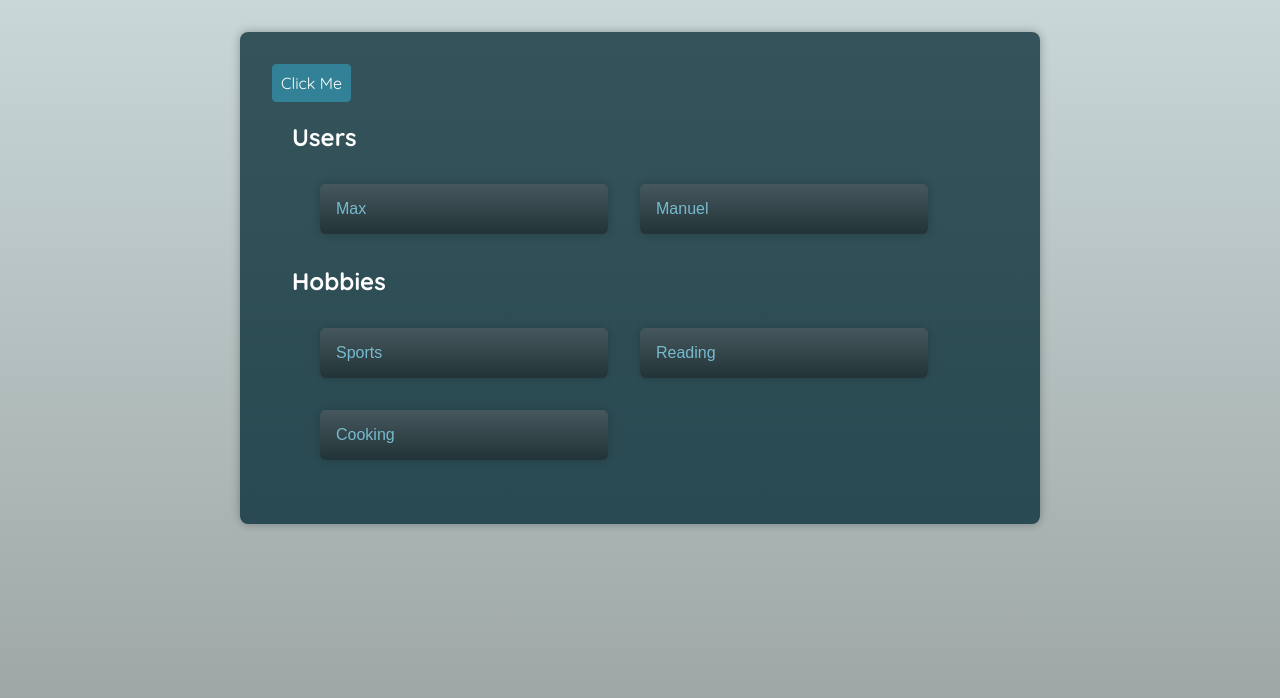
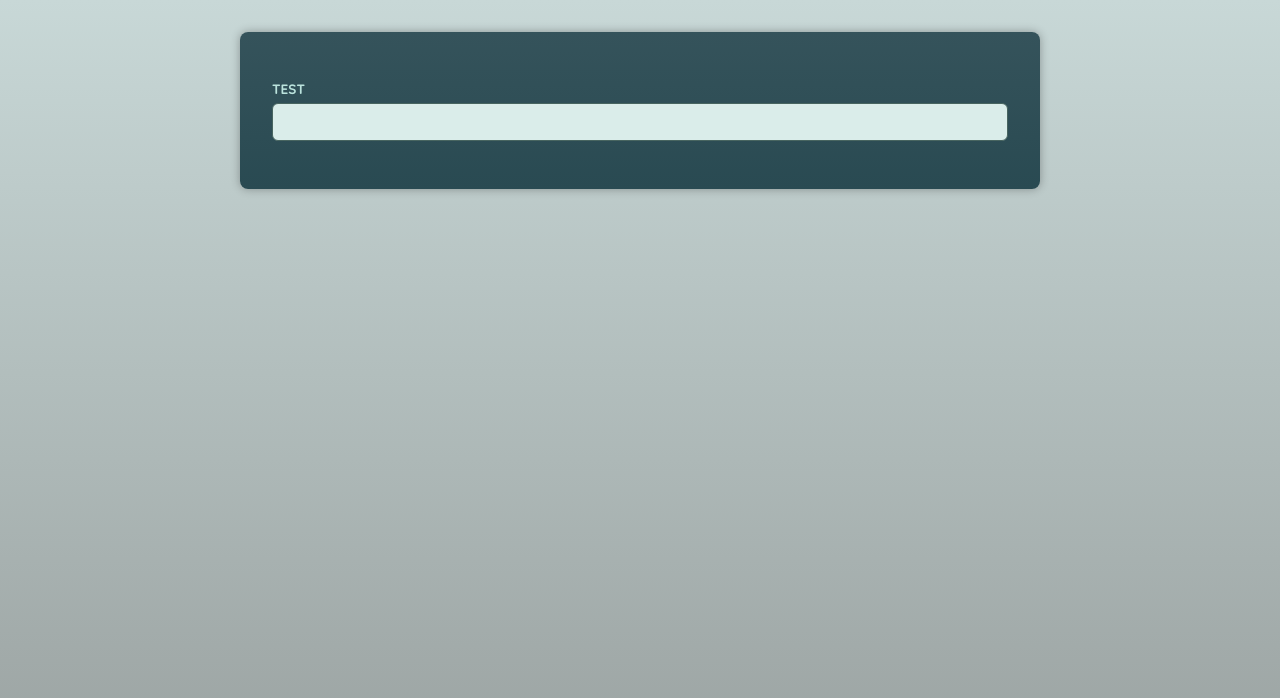
Before and after one commit to marcin-5/react-ts-exercises-2, a React (Vite) app: page / in a window 1280 px wide. Shown: the top 698 px of the page. Built offline with nearby package versions, Linux system fonts and the light colour scheme; a web font is replaced by a local one.

Commit message:
use forwardRef wit TypeScript

```diff
--- a/src/App.tsx
+++ b/src/App.tsx
@@ -1,12 +1,12 @@
-import Button from './components/Button';
-import Container from './components/Container.tsx';
-import { Demo } from './components/List.tsx';
+import { useRef } from 'react';
+import Input from './components/Input.tsx';
 
 function App() {
+  const input = useRef<HTMLInputElement>(null);
+
   return (
     <main>
-      <Container as={Button}>Click Me</Container>
-      <div style={{ margin: '20px' }}>{Demo()}</div>
+      <Input label="Test" id="test" ref={input} />
     </main>
   );
 }
--- a/src/components/Input.tsx
+++ b/src/components/Input.tsx
@@ -1,15 +1,17 @@
-import { ComponentPropsWithoutRef } from 'react';
+import { type ComponentPropsWithoutRef, forwardRef } from 'react';
 
 type InputProps = {
   id: string;
   label: string;
 } & ComponentPropsWithoutRef<'input'>;
 
-export default function Input({ id, label, ...props }: InputProps) {
+const Input = forwardRef<HTMLElement, InputProps>(function Input({ id, label, ...props }, ref) {
   return (
     <p>
       <label htmlFor={id}>{label}</label>
-      <input id={id} {...props} />
+      <input id={id} {...props} ref={ref} />
     </p>
   );
-}
+});
+
+export default Input;
```
